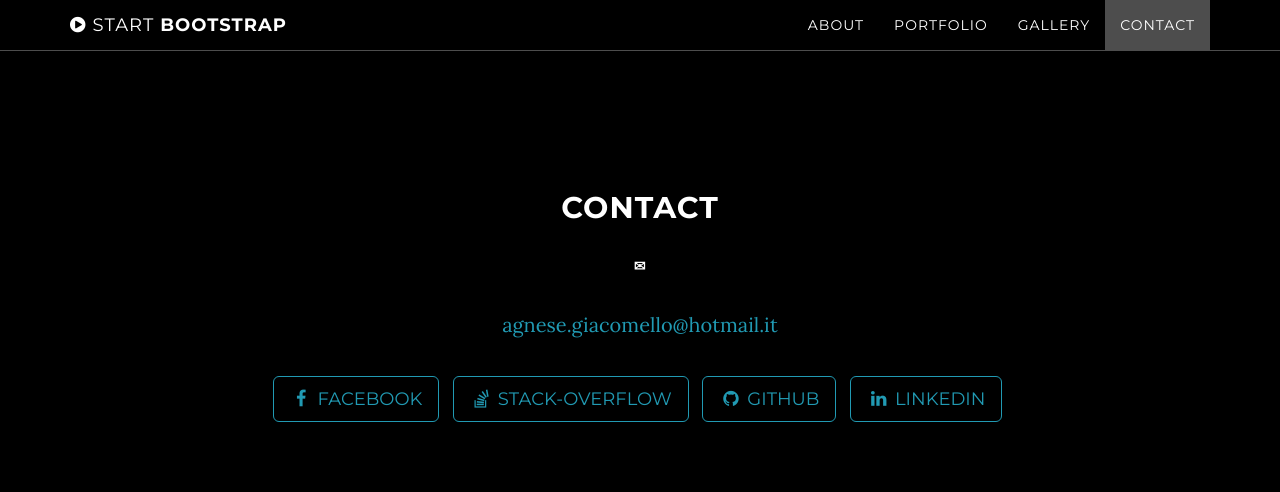
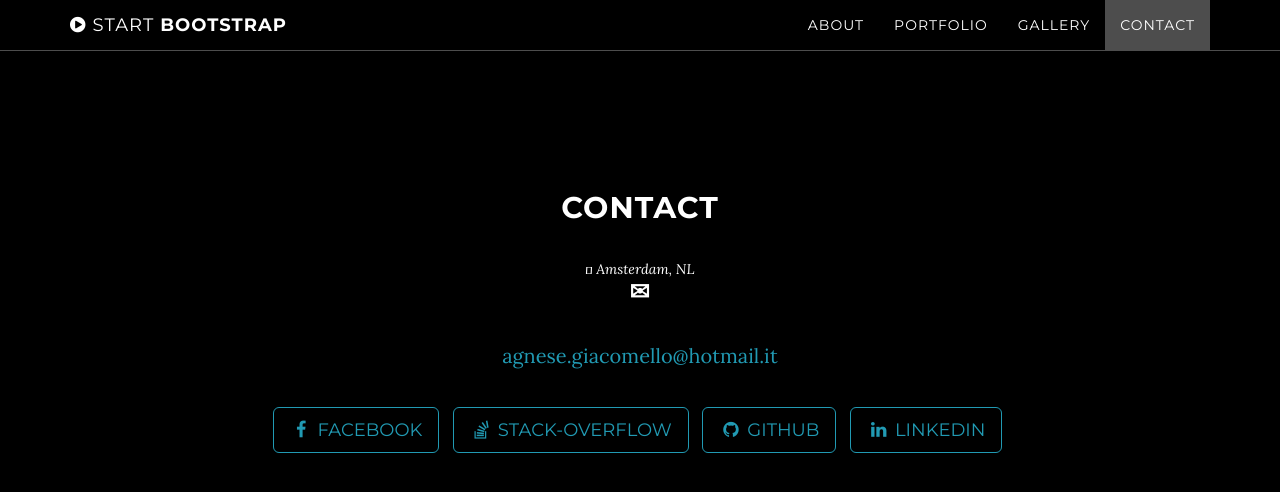
Before and after one commit to AgneseG/AgneseG.github.io, a Jekyll site: the page built from index.html, in a window 1280 px wide and 900 px high, scrolled down 2973 px. Shown: the top 492 px of the window. Built offline with Jekyll 4.4.1, drawn with Linux system fonts in a browser that asks for light colours.

Commit message:
Update contact.html

```diff
--- a/_includes/contact.html
+++ b/_includes/contact.html
@@ -3,7 +3,8 @@
         <div class="row">
             <div class="col-lg-8 col-lg-offset-2">
                 <h2>Contact</h2>
-                <h5>&#9993;</h5>
+                <i class="material-icons">&#xe55f; Amsterdam, NL</i>
+                <h3>&#9993;</h3>
                 <p><a href="mailto:{{ site.email }}">{{ site.email }}</a>
                 </p>
                 <ul class="list-inline banner-social-buttons">
```
